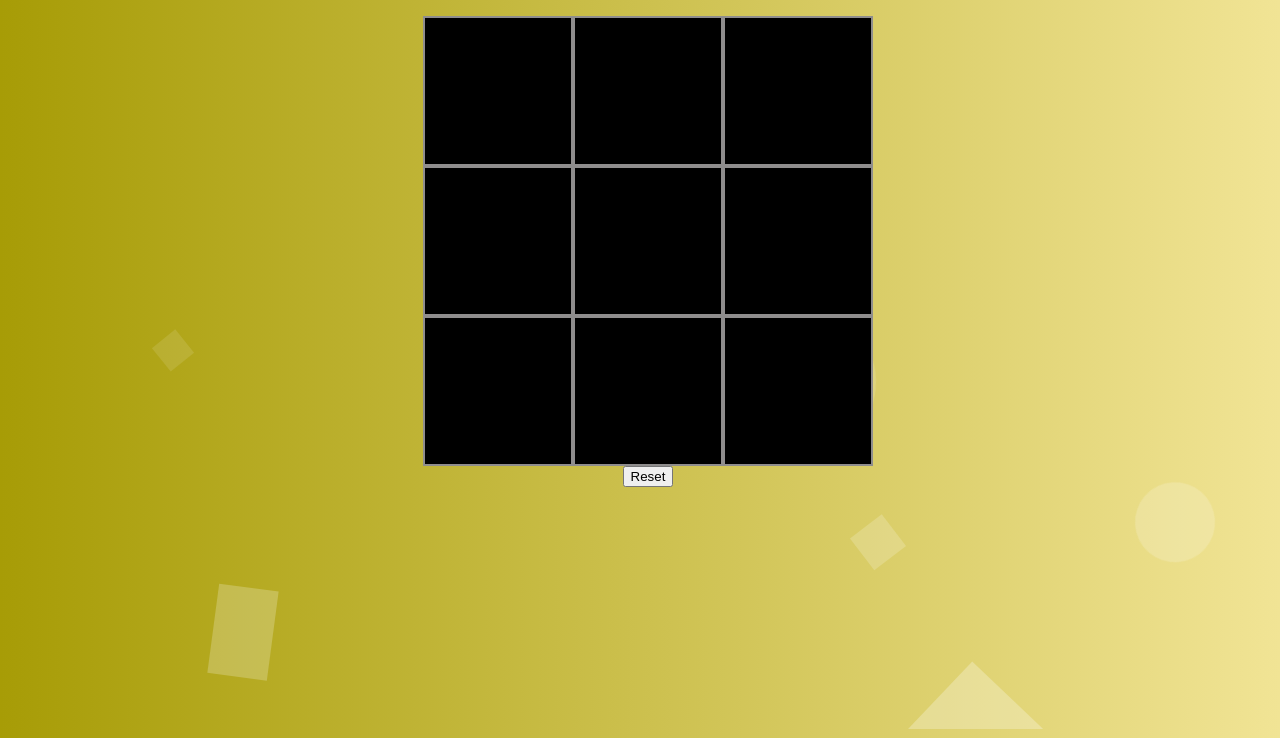
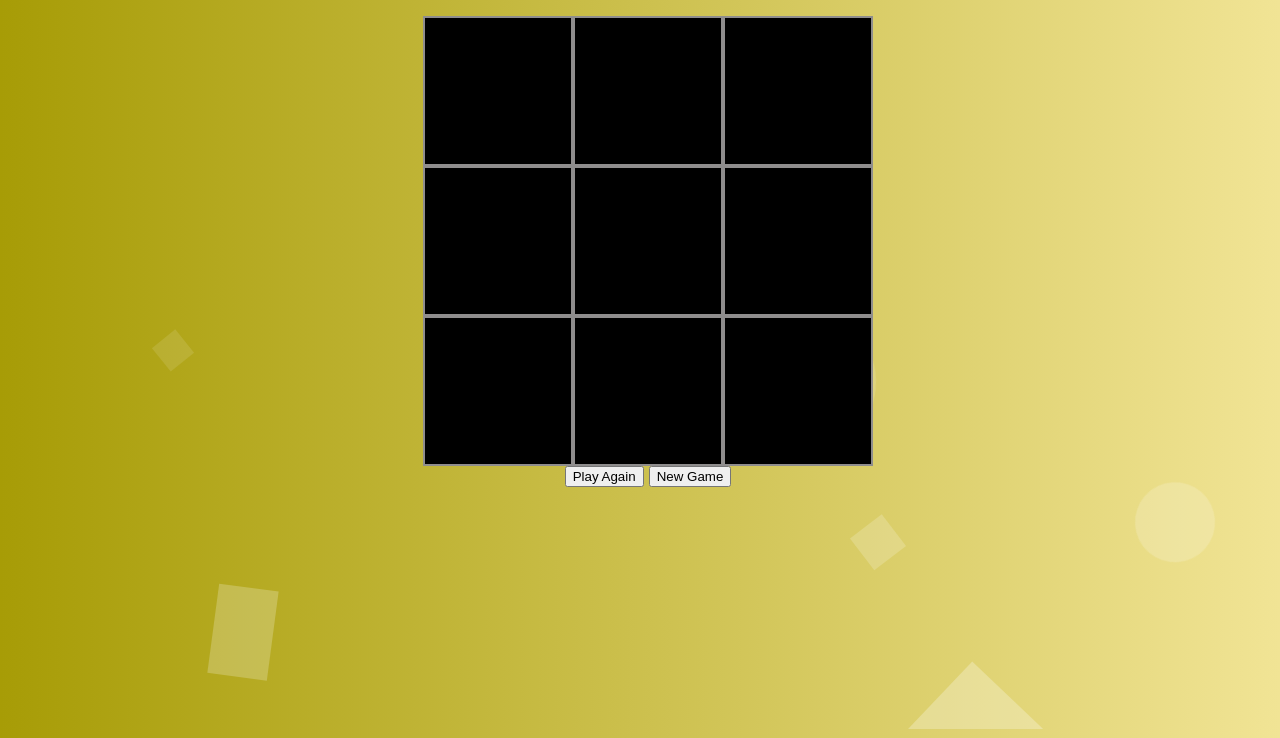
Before and after one commit to MephistoDevelop/tic-tac-toe, a plain HTML site: page index.html in a window 1280 px wide. Both pictures are taken after a click on the button "play". Shown: the part 87-825 px from the top of the page. Drawn offline with Linux system fonts and the light colour scheme.

Commit message:
new game button added

```diff
--- a/assets/styles.css
+++ b/assets/styles.css
@@ -13,7 +13,7 @@ body {
   display: flex;
   justify-content: center;
   z-index: 9999;
-  font-size: 30px;
+  font-size: 20px;
 
 }
 
@@ -35,7 +35,7 @@ body {
   background-color: black;
   color: red;
   font-weight: bolder;
-  font-size: 100px;
+  font-size: 50px;
 }
 
 #reset-btn {
--- a/index.html
+++ b/index.html
@@ -52,8 +52,10 @@
       <br />
 
     </div>
-    <button id= "reset" class="hide" onclick="resetGame();">Reset</button>
-
+    <div id = "buttons" class="hide">
+      <button id= "reset" onclick="resetGame();">Play Again</button>
+      <button id="newGame" onclick="refresh();">New Game</button>
+  </div>
     <script src="js/app.js"></script>
   </body>
 </html>
--- a/js/app.js
+++ b/js/app.js
@@ -33,7 +33,7 @@ function giveName() {
  drawBoard();
 
   document.getElementById("container").classList.remove("hide");
-  document.getElementById("reset").classList.remove("hide");
+  document.getElementById("buttons").classList.remove("hide");
 }
 
 function drawBoard(){
@@ -55,8 +55,10 @@ function game(clickBox) {
   board[clickBox.id] = options[turn];
   counter++;
   winning(board, options[turn]);
+}
 
-
+function refresh() {
+  location.reload();
 }
 
 function winning(board, sign) {
```
